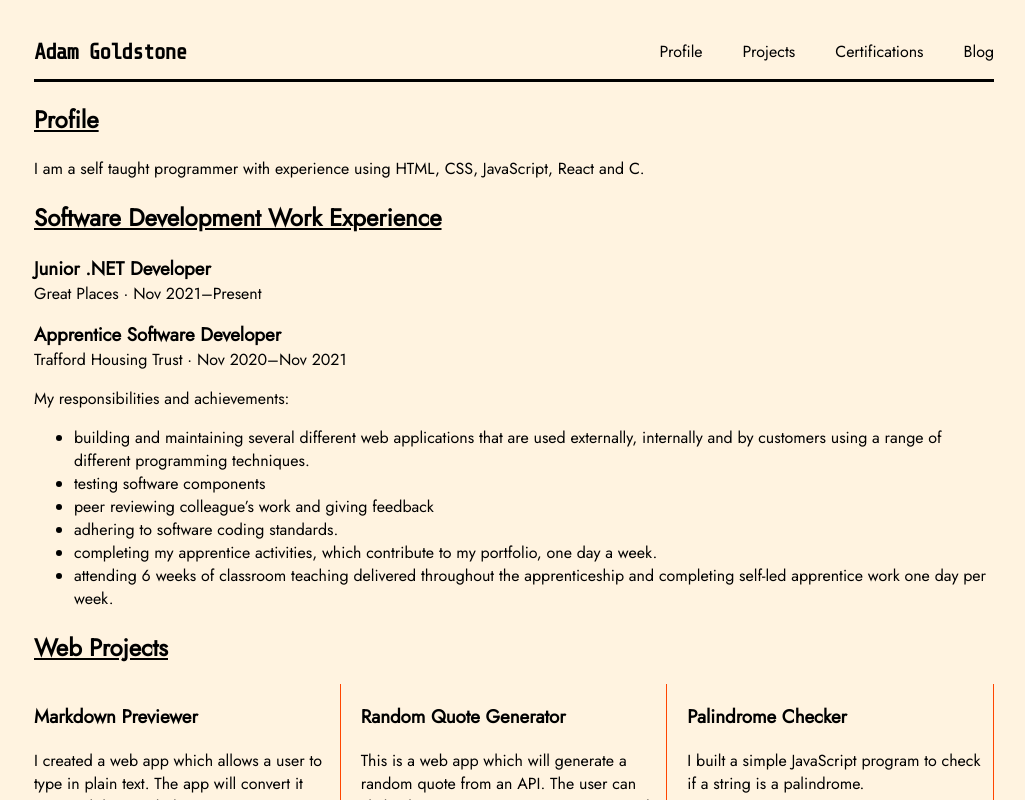
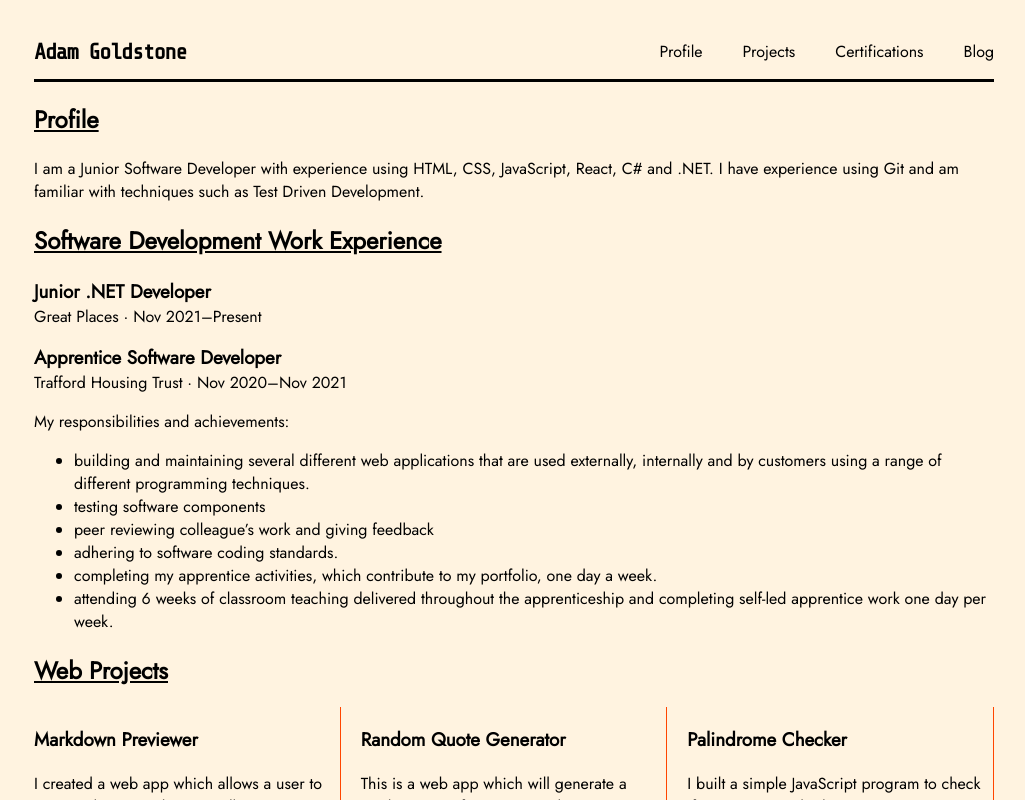
Before and after one commit to agoldstone93/portfolio, a React (Create React App) app: page / in a window 1280 px wide. Shown: the top 800 px of the page, without its empty margins (126-1151 px from the left). Built offline with nearby package versions, Linux system fonts and the light colour scheme; the HTML template or start-up script is replaced by a standard one.

Commit message:
updated profile text

```diff
--- a/src/components/Profile.js
+++ b/src/components/Profile.js
@@ -3,8 +3,9 @@ import React from "react";
 export default function Profile() {
     return (
         <p>
-            I am a self taught programmer with experience using HTML, CSS, JavaScript,
-            React and C.
+            I am a Junior Software Developer with experience using HTML, CSS, JavaScript,
+            React, C# and .NET. I have experience using Git and am familiar with techniques
+            such as Test Driven Development.
         </p>
     )
 }
```
